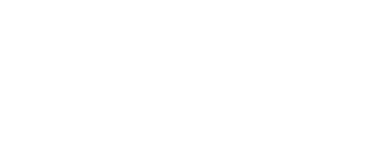
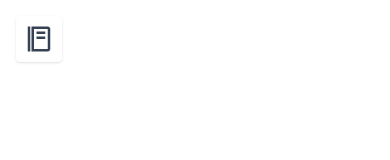
Before and after one commit to AnastasiiaNychkalo/ReadStore, a React (Vite) app: page /catalog in a window 390 px wide. Shown: the top 160 px of the page. Built offline with nearby package versions, Linux system fonts and the light colour scheme.

Commit message:
feat(sidebar): add sidebar layout without functionality

```diff
--- a/src/App.tsx
+++ b/src/App.tsx
@@ -1,3 +1,4 @@
+import Sidebar from "./Sidebar"
 
 
 function App() {
@@ -6,6 +7,9 @@
   return (
     <>
 
+
+
+      <Sidebar />
     </>
   )
 }
--- /dev/null
+++ b/src/Sidebar.tsx
@@ -0,0 +1,63 @@
+import React, { useState } from "react";
+import { BiFoodMenu } from "react-icons/bi";
+import { FaWindowClose } from "react-icons/fa";
+import { NavLink } from "react-router-dom";
+
+const Sidebar: React.FC = () => {
+  const[isOpen, setIsOpen] = useState(false);
+
+  const categories = ["Fantasy", "Science", "Detective", "Children's", "History"];
+
+  const toggleMenu = () => setIsOpen(!isOpen);
+  const closeMenu = () => setIsOpen(false);
+
+  return (
+    <>
+      {!isOpen && (
+        <div className={"sm:hidden fixed top-4 left-4 z-50"}>
+        <button onClick={toggleMenu} className="text-3xl text-gray-700 bg-white p-2 rounded shadow">
+          <BiFoodMenu />
+        </button>
+        </div>
+      )}
+      {isOpen && (
+        <div className="fixed top-0 left-0 w-64 h-full bg-white shadow-lg z-40 flex flex-col p-4">
+          <div className="flex justify-end mb-6">
+            <button onClick={closeMenu} className="text-2xl text-gray-700">
+            <FaWindowClose/>
+            </button>
+          </div>
+          <nav className="space-y-4">
+            {/* <Link to="/" onClick={closeMenu} className={"block text-lg text-gray-700 hover:text-amber-600"}>
+              Home
+            </Link>
+            <Link to="/catalog" onClick={closeMenu} className={"block text-lg text-gray-700 hover:text-amber-600"}>
+              Catalog
+            </Link>
+            <Link to="/favorites" onClick={closeMenu} className={"block text-lg text-gray-700 hover:text-amber-600"}>
+              Favorites
+            </Link>
+            <Link to="/account" onClick={closeMenu} className={"block text-lg text-gray-700 hover:text-amber-600"}>
+              My Account
+            </Link>
+            <Link to="/basket" onClick={closeMenu} className={"block text-lg text-gray-700 hover:text-amber-600"}>
+              Basket
+            </Link> */}
+            <div className="mt-4 border-t pt-4">
+              <h3 className="font-semibold text-gray-800 mb-2">Categories</h3>
+              <ul className="space-y-2">
+                {categories.map((cat, idx) => (
+                  <li key={idx} className={"text-gray-600 hover:text-amber-500 cursor-pointer"} onClick={closeMenu}>
+                    {cat}
+                  </li>
+                ))}
+              </ul>
+            </div>
+          </nav>
+        </div>
+      )}
+    </>
+  )
+}
+
+export default Sidebar;
```
